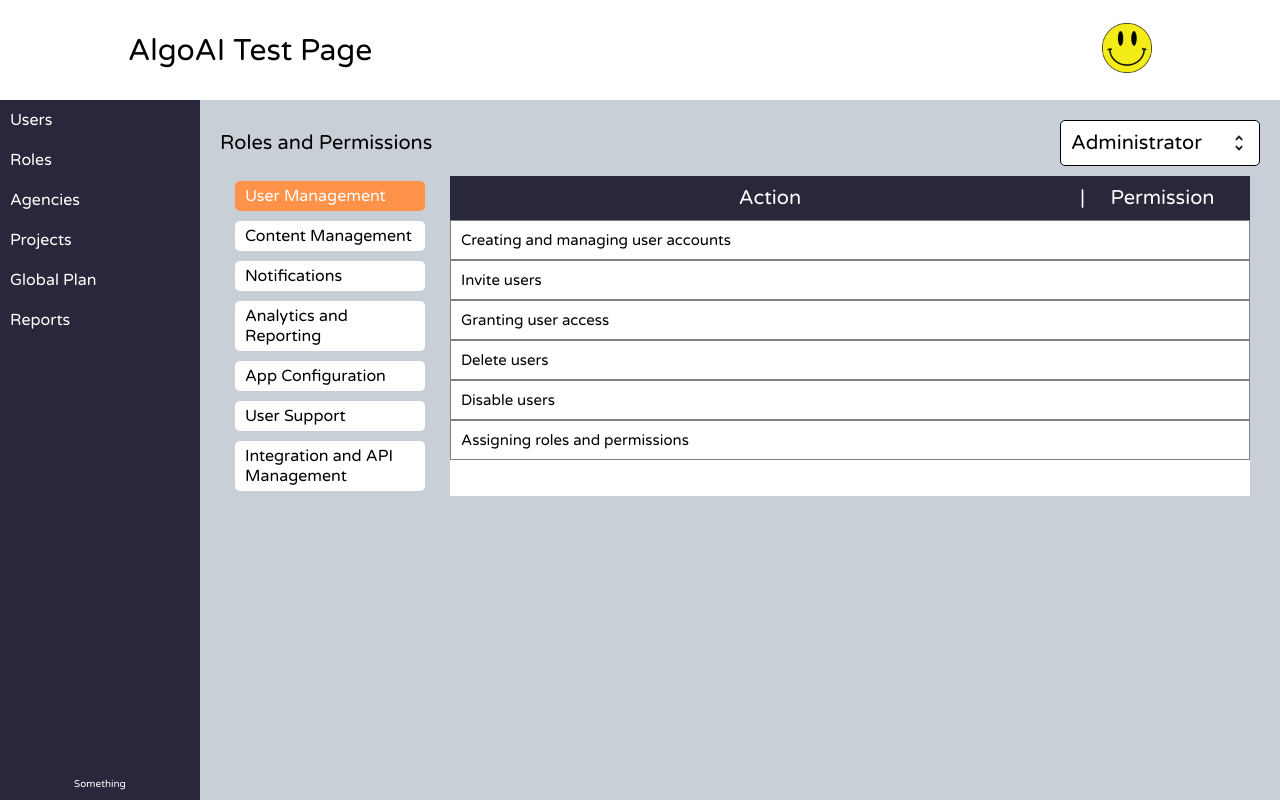
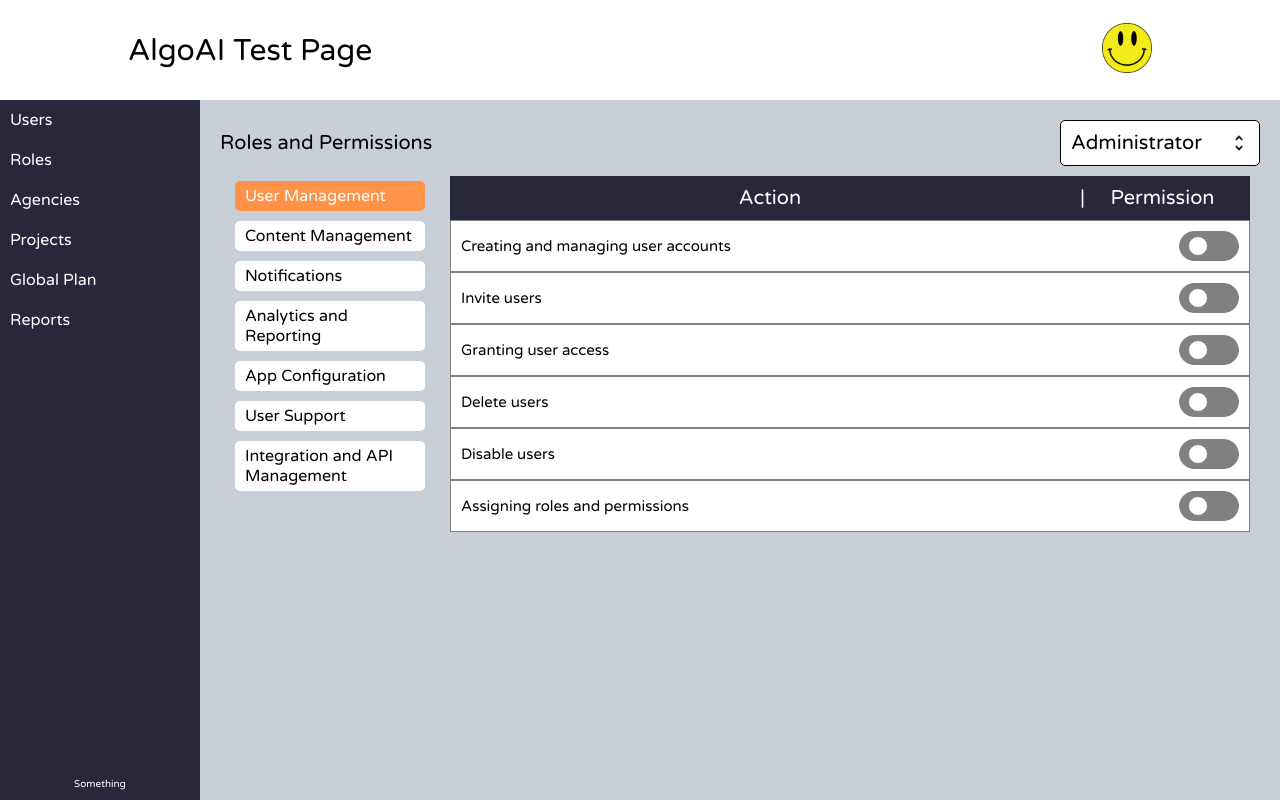
Before and after one commit to db-studio-dev/AlgoAiTest, a React (Create React App) app: page / in a window 1280 px wide. Built offline with nearby package versions, Linux system fonts and the light colour scheme.

Commit message:
adding description section

```diff
--- a/src/assets/css/borders.css
+++ b/src/assets/css/borders.css
@@ -37,6 +37,9 @@
     margin: 100px;
 }
 /* border radius */
+.b-r-5{
+    border-radius: 5px;
+}
 .b-r-20{
     border-radius: 20px;
 }
--- a/src/comps/Dashboard/comps/Roles/Roles.css
+++ b/src/comps/Dashboard/comps/Roles/Roles.css
@@ -9,6 +9,18 @@
     border: solid 1px black;
     border-radius: 5px;
     background-color: white;
+}
+.roles-list-item:hover{
+    background-color: grey;
+    color: white;
+}
+.roles-list-item-selected{
+    background-color: rgb(247, 164, 68);
+    color: white;
+}
+.roles-list-item-selected:hover{
+    background-color: rgb(247, 164, 68);
+    color: white;
 }
 .permissions-groups{
     width: 20%;
@@ -33,8 +45,24 @@
 }
 .permissions{
     width: 80%;
+}
+.permission{
     background-color: white;
 }
 .permissions-title{
     background-color: #29283a;
 }
+.slider{
+    width: 60px;
+    height: 30px;
+    border-radius: 20px;
+    border: solid 1px grey;
+}
+.slider-ball{
+    position: absolute;
+    width: 20px;
+    height: 20px;
+    border-radius: 20px;
+    border: solid 1px grey;
+    background-color: white;
+}
--- a/src/comps/Dashboard/comps/Roles/Roles.js
+++ b/src/comps/Dashboard/comps/Roles/Roles.js
@@ -38,10 +38,11 @@ const Roles = ()=>{
             const List = ()=>{
                 const Item = ({label})=>{
                     const handleClick = ()=>{
-                        setCurrentRole(label)
+                        setCurrentRole(label);
+                        setShowList(false);
                     }
                     return(
-                        <div className='font-20 link' onClick={handleClick}>
+                        <div className={'font-20 link roles-list-item margin-5 padding-5 b-r-5 '+((label==currentRole)?"roles-list-item-selected":"")} onClick={handleClick}>
                             {label.split("_").join(" ")}
                         </div>
                     )
@@ -106,12 +107,28 @@ const Roles = ()=>{
             }
             const PermissionsList = ()=>{
                 const Permission = ({label})=>{
+                    const Slider = ()=>{
+                        const [on, setOn] = useState(false);
+                        const handleClick = ()=>{
+                            setOn(!on)
+                        }
+                        return(
+                            <div className='relative slider flex-col-center link' onClick={handleClick} style={{
+                                backgroundColor: on?"green":"grey"
+                            }}>
+                                <div className='slider-ball' style={{
+                                    left:on?"auto":"8px",
+                                    right:on?"8px":"auto",
+                                }}/>
+                            </div>
+                        )
+                    }
                     return(
-                        <div className='flex-row space-between padding-10' style={{border:"solid 1px grey"}}>
+                        <div className='flex-row permission align-center space-between padding-10' style={{border:"solid 1px grey"}}>
                             <div className='font-15'>
                                 {label}
                             </div>
-
+                            <Slider/>
                         </div>
                     )
                 }
```
